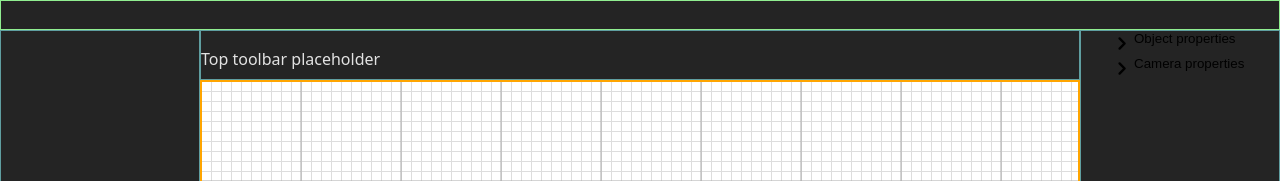
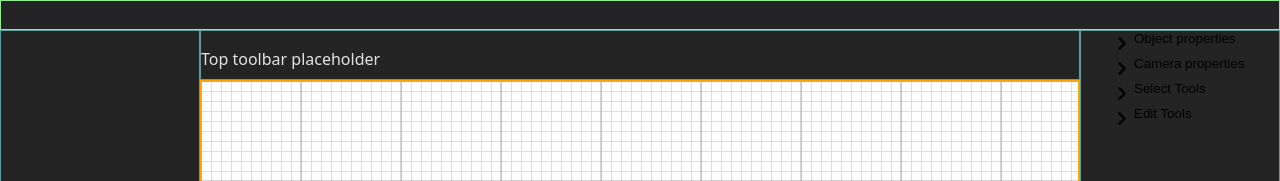
Before and after one commit to Haranana/Voxel-Engine, a React (Vite) app: page / in a window 1280 px wide. Shown: the top 181 px of the page. Built offline with nearby package versions, Linux system fonts and the light colour scheme.

Commit message:
added editTools and SelectTools UI

```diff
--- a/src/EditorPage.tsx
+++ b/src/EditorPage.tsx
@@ -11,10 +11,26 @@ import ResizableContainer, {
   type ResizableContainerConsts,
 } from "./editorWidgets/ResizableContainer";
 import ObjectPropertiesWidget from "./editorWidgets/ObjectPropertiesWidget";
+import { ActionButtonsPanel, type ActionButtonData } from "./editorWidgets/ActionButtonsPanel";
+import { ExpandableRow } from "./editorWidgets/ExpandableRow";
+import { EditToolsWidget } from "./editorWidgets/EditToolsWidget";
+import { SelectToolsWidget } from "./editorWidgets/SelectToolsWidget";
 
 function clamp(value: number, min: number, max: number) {
   return Math.max(min, Math.min(max, value));
 }
+
+type SelectionType =
+| "Voxel"
+| "Cube"
+| "Face"
+
+type SelectedAction =
+| "Add"
+| "Paint"
+| "Remove"
+| "Move"
+| "None"
 
 export default function EditorPage() {
   const [selectedObjectProperties, setSelectedObjectProperties] =
@@ -277,6 +293,82 @@ const objectPropertiesWidget = <ObjectPropertiesWidget
     onOpenChange={setIsCameraPropertiesWidgetOpen}
 />
 
+  const [currentSelectionType , setCurrentSelectionType] = useState<SelectionType>("Voxel");
+  const [isSelectToolsWidgetOpen, setIsSelectToolsWidgetOpen] = useState<boolean>(false);
+  const selectToolsButton : ActionButtonData[] = [
+    {
+      id: "voxelSelectButton",
+      label: "voxel",
+      onClick: () => {setCurrentSelectionType("Voxel")},
+      disabled: currentSelectionType==="Voxel",
+    },
+    {
+      id: "cubeSelectButton",
+      label: "cube",
+      onClick: () => {setCurrentSelectionType("Cube")},
+      disabled: currentSelectionType==="Cube",
+    },
+    {
+      id: "faceSelectButton",
+      label: "face",
+      onClick: () => {setCurrentSelectionType("Face")},
+      disabled: currentSelectionType==="Face",
+    },
+  ];
+  const selectToolsButtons : React.ReactNode = <ActionButtonsPanel
+    buttons={selectToolsButton}
+  />
+  const selectToolsWidget : React.ReactNode = <SelectToolsWidget
+    buttonPanel = {selectToolsButtons}
+    isOpen = {isSelectToolsWidgetOpen}
+    onOpenChange={setIsSelectToolsWidgetOpen}
+  />
+
+
+  const [currentEditType, setCurrentEditType] = useState<SelectedAction>("Add");
+  const [isEditToolsWidgetOpen, setIsEditToolsWidgetOpen] = useState<boolean>(false);
+  const editToolsButton : ActionButtonData[] = [
+    {
+      id: "AddEditButton",
+      label: "add",
+      onClick: () => {setCurrentEditType("Add")},
+      disabled: currentEditType==="Add",
+    },
+    {
+      id: "RemoveEditButton",
+      label: "remove",
+      onClick: () => {setCurrentEditType("Remove")},
+      disabled: currentEditType==="Remove",
+    },
+    {
+      id: "PaintEditButton",
+      label: "paint",
+      onClick: () => {setCurrentEditType("Paint")},
+      disabled: currentEditType==="Paint",
+    },
+    {
+      id: "MoveEditButton",
+      label: "move",
+      onClick: () => {setCurrentEditType("Move")},
+      disabled: currentEditType==="Move",
+    },
+    {
+      id: "NoneEditButton",
+      label: "None",
+      onClick: () => {setCurrentEditType("None")},
+      disabled: currentEditType==="None",
+    },
+  ];
+  const editToolsButtons : React.ReactNode = <ActionButtonsPanel
+    buttons={editToolsButton}
+  />
+  const editToolsWidget : React.ReactNode = <EditToolsWidget
+    buttonPanel = {editToolsButtons}
+    isOpen = {isEditToolsWidgetOpen}
+    onOpenChange={setIsEditToolsWidgetOpen}
+  />
+
+
   return (
     <div className="EditorPage">
       <div className="EditorNav"></div>
@@ -353,6 +445,8 @@ const objectPropertiesWidget = <ObjectPropertiesWidget
               <div className="ResizableContainerChildWrapper">
               {objectPropertiesWidget}
               {cameraPropertiesWidget}
+              {selectToolsWidget}
+              {editToolsWidget}
               </div>
             </ResizableContainer>
           </div>
--- /dev/null
+++ b/src/editorWidgets/ActionButtonsPanel.tsx
@@ -0,0 +1,26 @@
+export type ActionButtonData = {
+  id: string;
+  label: string;
+  onClick: () => void;
+  disabled?: boolean;
+};
+
+export type ActionButtonsPanelProps = {
+  buttons: ActionButtonData[];
+};
+
+export function ActionButtonsPanel(props: ActionButtonsPanelProps) {
+  return (
+    <div className="ActionButtonsPanel">
+      {props.buttons.map((button) => (
+        <button
+          key={button.id}
+          onClick={button.onClick}
+          disabled={button.disabled}
+        >
+          {button.label}
+        </button>
+      ))}
+    </div>
+  );
+}
--- /dev/null
+++ b/src/editorWidgets/EditToolsWidget.tsx
@@ -0,0 +1,22 @@
+import { ChevronDownIcon, ChevronRightIcon } from "@heroicons/react/16/solid";
+import type { ActionButtonData } from "./ActionButtonsPanel";
+import { ExpandableRow, type ExpandableRowProps } from "./ExpandableRow";
+export type EditToolsWidgetProps = {
+    buttonPanel: React.ReactNode;
+    isOpen: boolean;
+    onOpenChange: (open: boolean) => void;
+}
+
+export function EditToolsWidget(props: EditToolsWidgetProps){
+    const TriggerIcon = props.isOpen? ChevronDownIcon : ChevronRightIcon;
+
+    return <ExpandableRow
+        trigger = {<button type="button" className="ExpandableRowTriggerButton">
+        <TriggerIcon className="ExpandableRowTriggerButtonIcon" />
+        <p className="ExpandableRowTriggerButtonText">Edit Tools</p>
+      </button>}
+        children={props.buttonPanel}
+        isOpen={props.isOpen}
+        onOpenChange={props.onOpenChange}
+    />
+}
--- /dev/null
+++ b/src/editorWidgets/SelectToolsWidget.tsx
@@ -0,0 +1,22 @@
+import { ChevronDownIcon, ChevronRightIcon } from "@heroicons/react/16/solid";
+import { ExpandableRow } from "./ExpandableRow";
+
+export type SelectToolsWidgetProps = {
+    buttonPanel: React.ReactNode;
+    isOpen: boolean;
+    onOpenChange: (open: boolean) => void;
+}
+
+export function SelectToolsWidget(props: SelectToolsWidgetProps){
+    const TriggerIcon = props.isOpen? ChevronDownIcon : ChevronRightIcon;
+
+    return <ExpandableRow
+        trigger = {<button type="button" className="ExpandableRowTriggerButton">
+        <TriggerIcon className="ExpandableRowTriggerButtonIcon" />
+        <p className="ExpandableRowTriggerButtonText">Select Tools</p>
+      </button>}
+        children={props.buttonPanel}
+        isOpen={props.isOpen}
+        onOpenChange={props.onOpenChange}
+    />
+}
```
